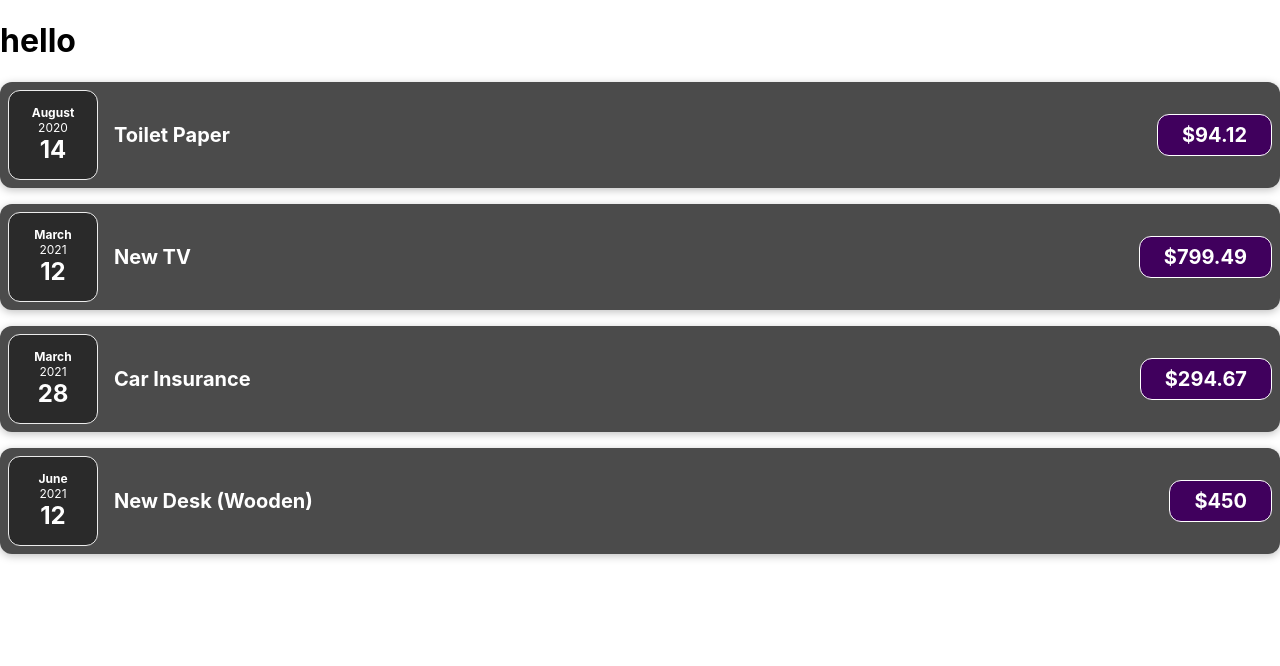
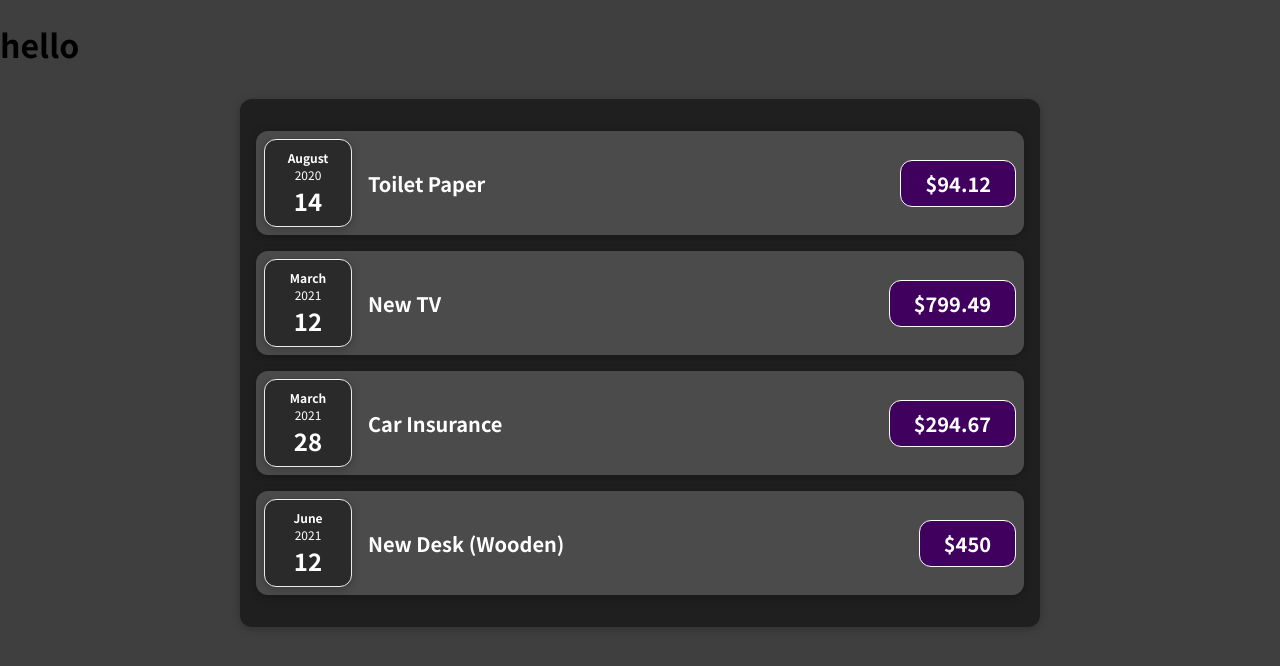
Before and after one commit to mohamim360/myreactapp, a JavaScript app: page / in a window 1280 px wide. Shown: the top 666 px of the page. Built offline with nearby package versions, Linux system fonts and the light colour scheme.

Commit message:
composition plus children props

```diff
--- a/src/App.js
+++ b/src/App.js
@@ -1,4 +1,5 @@
-import ExpenseItem from "./components/ExpenseItem";
+
+import Expenses from "./components/Expenses";
 
 function App() {
   const expenses = [
@@ -26,26 +27,7 @@
   return (
     <div>
       <h1>hello</h1>
-      <ExpenseItem
-        title={expenses[0].title}
-        amount={expenses[0].amount}
-        date={expenses[0].date}
-      />
-      <ExpenseItem
-        title={expenses[1].title}
-        amount={expenses[1].amount}
-        date={expenses[1].date}
-      />
-      <ExpenseItem
-        title={expenses[2].title}
-        amount={expenses[2].amount}
-        date={expenses[2].date}
-      />
-      <ExpenseItem
-        title={expenses[3].title}
-        amount={expenses[3].amount}
-        date={expenses[3].date}
-      />
+      <Expenses items = { expenses } />
     </div>
   );
 }
--- /dev/null
+++ b/src/components/Card.css
@@ -0,0 +1,5 @@
+.card{
+  box-shadow: 0 2px 8px rgba(0, 0, 0, 0.25);
+  border-radius: 12px;
+
+}
--- /dev/null
+++ b/src/components/Card.js
@@ -0,0 +1,11 @@
+import './Card.css'
+
+function Card(props){
+  const cls = 'card ' + props.className;
+  return(
+
+    <div className={cls} >{props.children}</div>
+  );
+}
+
+export default Card;
--- a/src/components/ExpenseDate.js
+++ b/src/components/ExpenseDate.js
@@ -1,4 +1,5 @@
 import "./ExpenseDate.css";
+import Card from "./Card";
 
 function ExpenseDate(props) {
   const month = props.date.toLocaleString("en-US", { month: "long" });
@@ -6,11 +7,11 @@
   const year = props.date.getFullYear();
 
   return (
-    <div className="expense-date">
+    <Card className="expense-date">
       <div className="expense-date__month">{month}</div>
       <div className="expense-date__year">{year}</div>
       <div className="expense-date__day">{day}</div>
-    </div>
+    </Card>
   );
 }
 
--- a/src/components/ExpenseItem.css
+++ b/src/components/ExpenseItem.css
@@ -2,10 +2,9 @@
   display: flex;
   justify-content: space-between;
   align-items: center;
-  box-shadow: 0 2px 8px rgba(0, 0, 0, 0.25);
+
   padding: 0.5rem;
   margin: 1rem 0;
-  border-radius: 12px;
   background-color: #4b4b4b;
 }
 
--- a/src/components/ExpenseItem.js
+++ b/src/components/ExpenseItem.js
@@ -1,16 +1,18 @@
 import "./ExpenseItem.css";
 import ExpenseDate  from "./ExpenseDate.js";
+import Card from "./Card";
+
 function ExpenseItem(props) {
 
 
   return (
-    <div className="expense-item">
+    <Card className="expense-item">
       <ExpenseDate date={ props.date }/>
       <div className="expense-item__description">
         <h2>{props.title}</h2>
         <p className="expense-item__price">${props.amount}</p>
       </div>
-    </div>
+    </Card>
   );
 }
 export default ExpenseItem;
--- /dev/null
+++ b/src/components/Expenses.css
@@ -0,0 +1,7 @@
+.expenses {
+  padding: 1rem;
+  background-color: rgb(31, 31, 31);
+  margin: 2rem auto;
+  width: 50rem;
+  max-width: 95%;
+}
--- /dev/null
+++ b/src/components/Expenses.js
@@ -0,0 +1,32 @@
+import ExpenseItem from "./ExpenseItem";
+import './Expenses.css'
+import Card from "./Card";
+
+function Expenses(props){
+return(
+  <Card className="expenses">
+ <ExpenseItem
+        title={props.items[0].title}
+        amount={props.items[0].amount}
+        date={props.items[0].date}
+      />
+      <ExpenseItem
+        title={props.items[1].title}
+        amount={props.items[1].amount}
+        date={props.items[1].date}
+      />
+      <ExpenseItem
+        title={props.items[2].title}
+        amount={props.items[2].amount}
+        date={props.items[2].date}
+      />
+      <ExpenseItem
+        title={props.items[3].title}
+        amount={props.items[3].amount}
+        date={props.items[3].date}
+      />
+  </Card>
+)
+}
+
+export default Expenses;
--- a/src/index.css
+++ b/src/index.css
@@ -1,13 +1,14 @@
+@import url('https://fonts.googleapis.com/css2?family=Noto+Sans+JP:wght@400;700&display=swap');
+
+* {
+  box-sizing: border-box;
+}
+
+html {
+  font-family: 'Noto Sans JP', sans-serif;
+}
+
 body {
   margin: 0;
-  font-family: -apple-system, BlinkMacSystemFont, 'Segoe UI', 'Roboto', 'Oxygen',
-    'Ubuntu', 'Cantarell', 'Fira Sans', 'Droid Sans', 'Helvetica Neue',
-    sans-serif;
-  -webkit-font-smoothing: antialiased;
-  -moz-osx-font-smoothing: grayscale;
+  background-color: #3f3f3f;
 }
-
-code {
-  font-family: source-code-pro, Menlo, Monaco, Consolas, 'Courier New',
-    monospace;
-}
```
